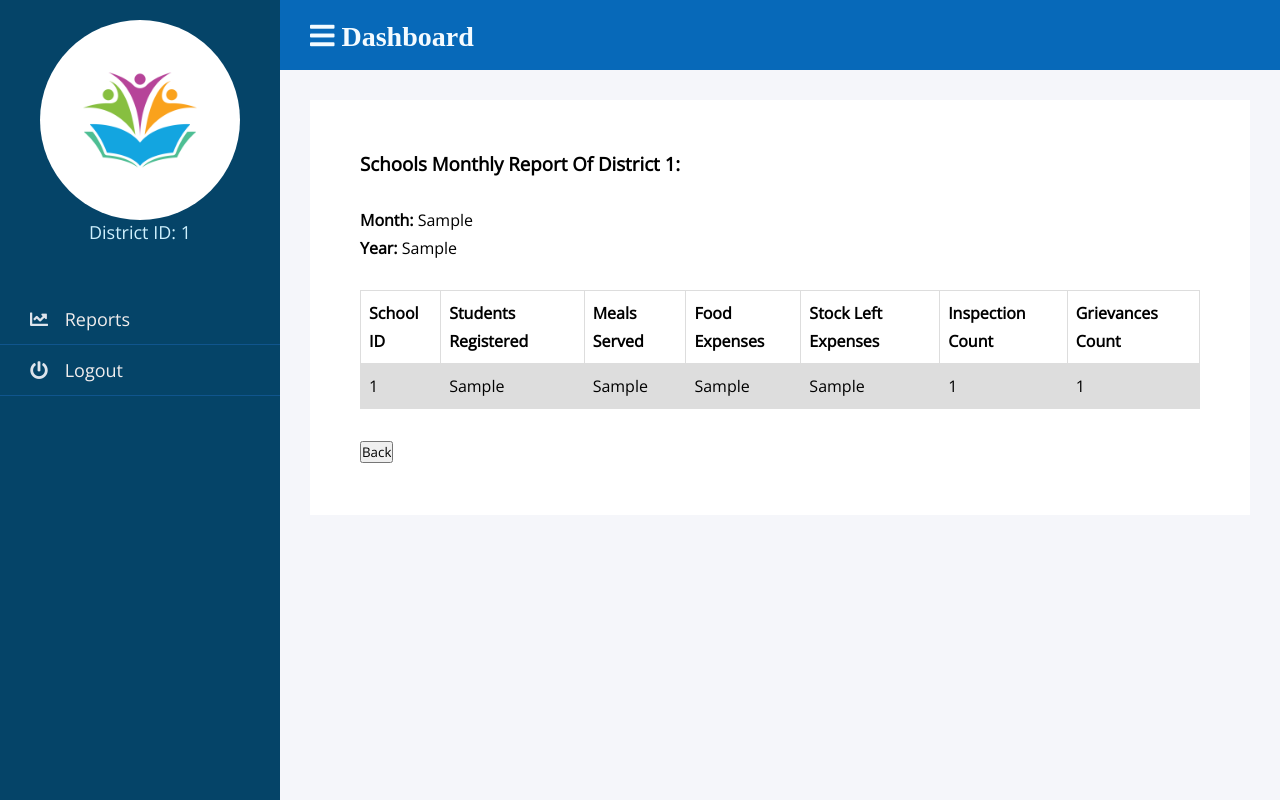
After one commit to snehawk20/DBMS_mid_day_meal, a Node project: template views/monthlySchoolReport.ejs in a window 1280 px wide. The commit adds this page. Run offline with Node 20 templates, Linux system fonts and the light colour scheme; the template is opened without the code that fills it: most values are stand-ins (such as "Sample title", 1, 10 or a date in 2020); some libraries are stand-ins or nearby versions.

Commit message:
district page almost done

```diff
--- /dev/null
+++ b/views/monthlySchoolReport.ejs
@@ -0,0 +1,232 @@
+<!DOCTYPE html>
+<html lang="en">
+<head>
+    <meta charset="UTF-8">
+    <meta http-equiv="X-UA-Compatible" content="IE=edge">
+    <meta name="viewport" content="width=device-width, initial-scale=1.0">
+    <link rel="stylesheet" href="https://use.fontawesome.com/releases/v5.8.1/css/all.css">
+    <!-- <link  rel="stylesheet" type="text/css"  href="school.css" /> -->
+    <link rel="shortcut icon" href="#">
+    <title>Mid Day Meal</title>
+    <style>
+    @import url('https://fonts.googleapis.com/css2?family=Open+Sans&display=swap');
+
+*{
+	list-style: none;
+	text-decoration: none;
+	margin: 0;
+	padding: 0;
+	box-sizing: border-box;
+	font-family: 'Open Sans', sans-serif;
+}
+
+body{
+	background: #f5f6fa;
+}
+
+.wrapper .sidebar{
+	background: rgb(5, 68, 104);
+	position: fixed;
+	top: 0;
+	left: 0;
+	width: 280px;
+	height: 100%;
+	padding: 20px 0;
+	transition: all 0.5s ease;
+}
+
+.wrapper .sidebar .profile{
+	margin-bottom: 50px;
+	text-align: center;
+}
+
+.wrapper .sidebar .profile img{
+	display: block;
+	width: 200px;
+	height: 200px;
+    border-radius: 50%;
+	margin: 0 auto;
+}
+
+.wrapper .sidebar .profile h3{
+	color: #ffffff;
+	margin: 10px 0 5px;
+}
+
+.wrapper .sidebar .profile p{
+	color: rgb(206, 240, 253);
+	font-size: 18px;
+}
+
+.wrapper .sidebar ul li a{
+	display: block;
+	padding: 13px 30px;
+	border-bottom: 1px solid #10558d;
+	color: rgb(241, 237, 237);
+	font-size: 18px;
+	position: relative;
+}
+
+.wrapper .sidebar ul li a .icon{
+	color: #dee4ec;
+	width: 30px;
+	display: inline-block;
+}
+
+
+
+.wrapper .sidebar ul li a:hover,
+.wrapper .sidebar ul li a.active{
+	color: #0c7db1;
+
+	background:white;
+    border-right: 2px solid rgb(5, 68, 104);
+}
+
+.wrapper .sidebar ul li a:hover .icon,
+.wrapper .sidebar ul li a.active .icon{
+	color: #0c7db1;
+}
+
+.wrapper .sidebar ul li a:hover:before,
+.wrapper .sidebar ul li a.active:before{
+	display: block;
+}
+
+.wrapper .section{
+	width: calc(100% - 280px);
+	margin-left: 280px;
+	transition: all 0.5s ease;
+}
+
+.wrapper .section .top_navbar{
+	background: rgb(7, 105, 185);
+	height: 70px;
+	display: flex;
+	align-items: center;
+	padding: 0 30px;
+
+}
+
+.wrapper .section .top_navbar .main_content a{
+	font-size: 28px;
+	color: #f4fbff;
+}
+
+.wrapper .section .top_navbar .main_content a:hover{
+	color: #a2ecff;
+}
+
+ .wrapper .section .container{
+	margin: 30px;
+	background: #fff;
+	padding: 50px;
+	line-height: 28px;
+}
+
+body.active .wrapper .sidebar{
+	left: -225px;
+}
+
+body.active .wrapper .section{
+	margin-left: 0;
+	width: 100%;
+}
+
+
+table {
+  font-family: arial, sans-serif;
+  border-collapse: collapse;
+  width: 100%;
+}
+
+td, th {
+  border: 1px solid #dddddd;
+  text-align: left;
+  padding: 8px;
+}
+
+tr:nth-child(even) {
+  background-color: #dddddd;
+}
+
+
+    </style>
+</head>
+<body>
+    <div class="wrapper">
+        <div class="section">
+         <div class="top_navbar">
+             <div class="main_content">
+                 <a href="#">
+                     <i class="fas fa-bars"> Dashboard</i>
+                 </a>
+             </div>
+         </div>
+         <div class="container">
+
+            <div class="content" id="reports-content">
+                <h3>Schools Monthly Report Of District <%=district_id%>:</h3><br>
+                    <label ><b>Month: </b><%=monthPr%></label><br>
+                    <label ><b>Year: </b><%=yearPr%></label><br><br>
+                    <table>
+                        <tr>
+                            <th>School ID</th>
+                            <th>Students Registered</th>
+                            <th>Meals Served</th>
+                            <th>Food Expenses</th>
+                            <th>Stock Left Expenses</th>
+                            <th>Inspection Count</th>
+                            <th>Grievances Count</th>
+                        </tr>
+                        <%for (let i = 0 ; i < report_details.length ; i++){%>
+                            <tr>
+                                <td><%=report_details[i].schoolid%></td>
+                                <td><%=report_details[i].students_registered%></td>
+                                <td><%=report_details[i].meals_served%></td>
+                                <td><%=report_details[i].monthly_expenses%></td>
+                                <td><%=report_details[i].stock_left_expenses%></td>
+                                <td><%=report_details[i].inspection_count%></td>
+                                <td><%=report_details[i].grievances_count%></td>
+                            </tr>
+                        <%}%>
+                    </table> <br>
+
+                    <input type = "button" value="Back" onclick="back();">
+
+        </div>
+     </div>
+         <div class="sidebar">
+             <div class="profile">
+                 <img src="/schoolLogo.jpg" alt="profile_picture">
+                 <p>District ID: <%=district_id%></p>
+             </div>
+             <ul>
+
+                 <li>
+                     <a href="#" id="reports">
+                         <span class="icon"><i class="fas fa-chart-line"></i></span>
+                         <span class="item">Reports</span>
+                     </a>
+                 </li>
+
+                 <li>
+                     <a href="/logout">
+                         <span class="icon"><i class="fas fa-power-off"></i></span>
+                         <span class="item">Logout</span>
+                     </a>
+                 </li>
+             </ul>
+         </div>
+
+     </div>
+
+
+    <script>
+        function back() {
+			window.location.href = '/district/<%=district_id%>'};
+    </script>
+
+
+</body>
+</html>
```
Also changed, not shown: routes/district.js (+29 -10 lines), views/district.ejs (+40 -41 lines), public/districtlogo.png (added).
